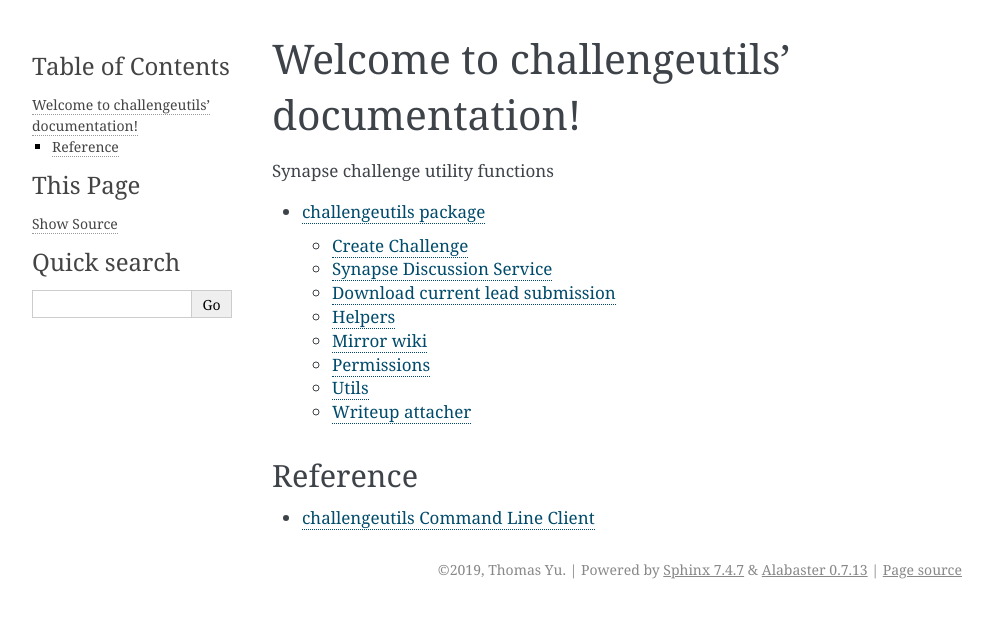
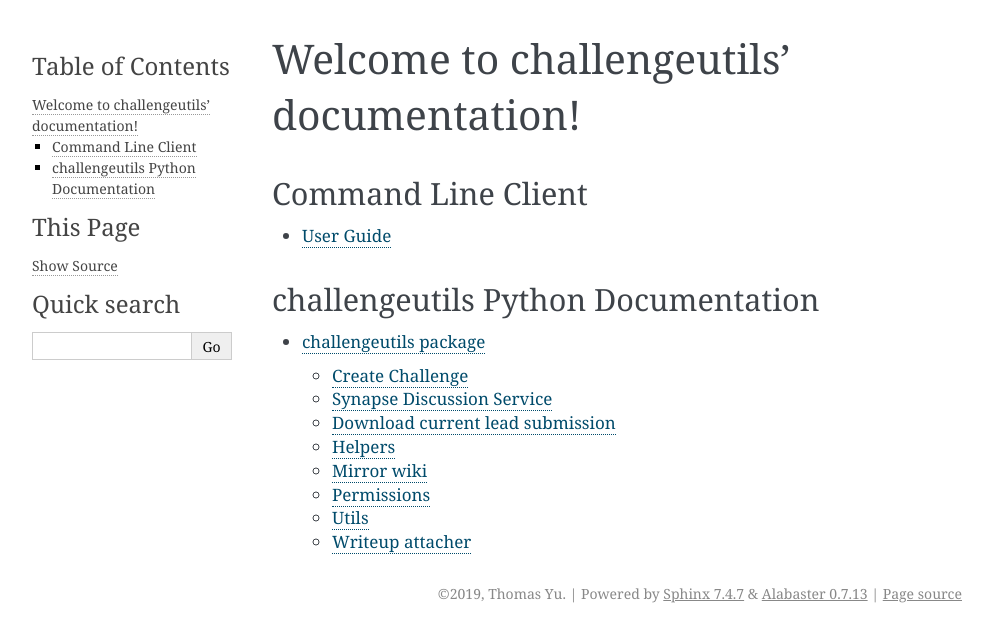
Before and after one commit to Sage-Bionetworks/challengeutils, a Sphinx documentation site: the page built from docs/index.rst, in a window 1280 px wide. Shown: the top 642 px of the page, without its empty margins (148-1141 px from the left). Built offline with Sphinx 7.4.7, drawn with Linux system fonts in a browser that asks for light colours.

Commit message:
Clean up docs

```diff
--- a/docs/client.rst
+++ b/docs/client.rst
@@ -1,5 +1,5 @@
-challengeutils Command Line Client
-----------------------------------
+User Guide
+----------
 
 .. automodule:: challengeutils.__main__
     :members: command_change_status, command_createchallenge, command_kill_docker_over_quota, command_list_evaluations, command_mirrorwiki, command_query, command_set_entity_acl, command_set_evaluation_acl
--- a/docs/index.rst
+++ b/docs/index.rst
@@ -6,18 +6,21 @@
 Welcome to challengeutils' documentation!
 =======================================================
 
-Synapse challenge utility functions
+
+===================
+Command Line Client
+===================
+
+.. toctree::
+   :maxdepth: 4
+
+   client
+
+===================================
+challengeutils Python Documentation
+===================================
 
 .. toctree::
    :maxdepth: 4
 
    challengeutils
-
-=========
-Reference
-=========
-
-.. toctree::
-   :maxdepth: 4
-
-   client
```
